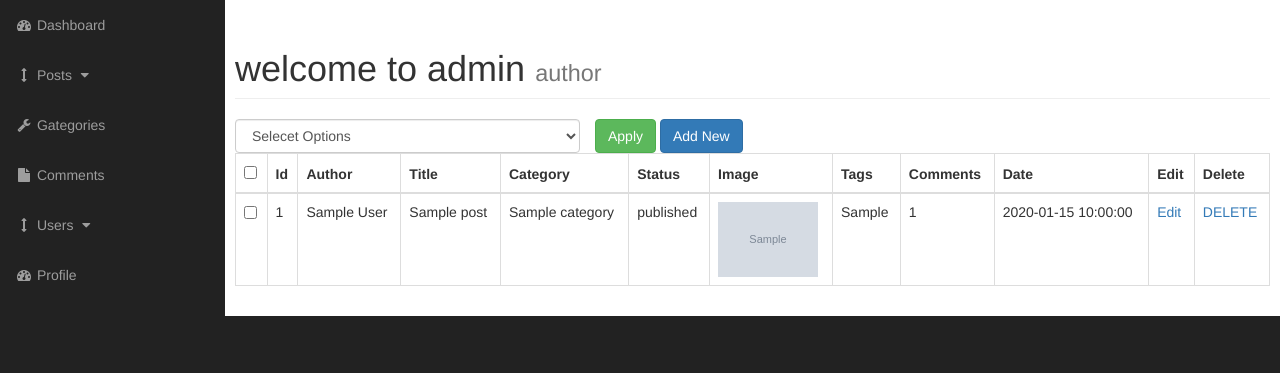
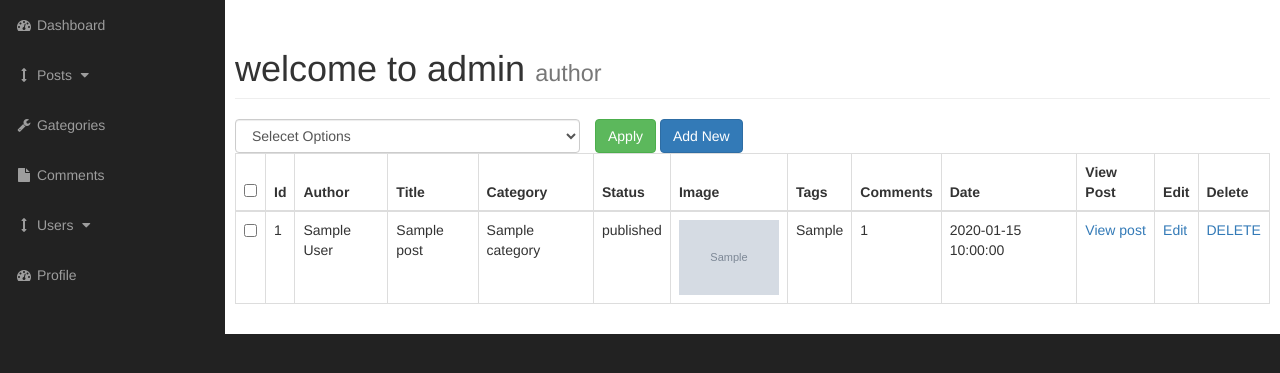
Before and after one commit to ahmedkhaeld/blog, a PHP site: page /admin/posts.php in a window 1280 px wide. Shown: the part 51-424 px from the top of the page. Run offline with PHP 8.4, Linux system fonts and the light colour scheme; the visitor is signed in with stand-in values (Sample User, id 1); tables that the repository leaves empty or names only in its code hold one stand-in row (values such as "Sample post"); grey boxes marked "Sample" are stand-in pictures; some libraries are stand-ins or nearby versions.

Commit message:
added link to view post from the admin

```diff
--- a/admin/includes/view_all_posts.php
+++ b/admin/includes/view_all_posts.php
@@ -55,7 +55,7 @@ if(isset($_POST['checkBoxArray'])){
 
 <div class="col-xs-4">
 <input type="submit" name="submit" class="btn btn-success" value="Apply">
-<a class="btn btn-primary" href="add_post.php">Add New</a>
+<a class="btn btn-primary" href="./posts.php?source=add_post">Add New</a>
 
 </div>
 
@@ -71,6 +71,7 @@ if(isset($_POST['checkBoxArray'])){
             <th>Tags</th>
             <th>Comments</th>
             <th>Date</th>
+            <th>View Post</th>
             <th>Edit</th>
             <th>Delete</th>
         </tr>
@@ -119,6 +120,7 @@ if(isset($_POST['checkBoxArray'])){
             echo  "<td> $post_tags</td>";
             echo  "<td>$post_comment_count</td>";
             echo " <td>$post_date </td>";
+            echo "<td> <a href='../post.php?p_id={$post_id}'> View post  </a></td>";
             echo "<td> <a href='posts.php?source=edit_post&p_id={$post_id}'> Edit </a></td>";
             echo "<td> <a href='posts.php?delete={$post_id}'> DELETE</a></td>";
             echo"</tr>";
```
